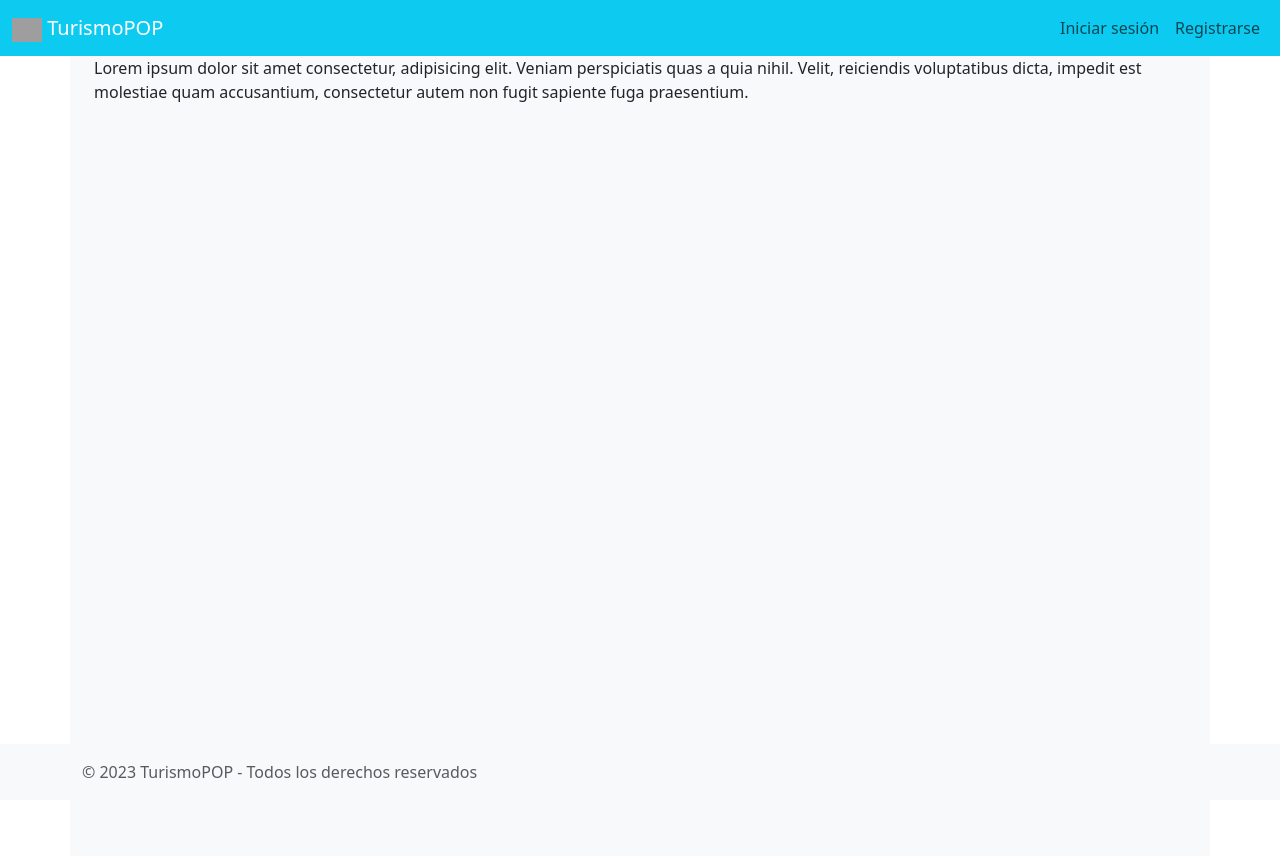
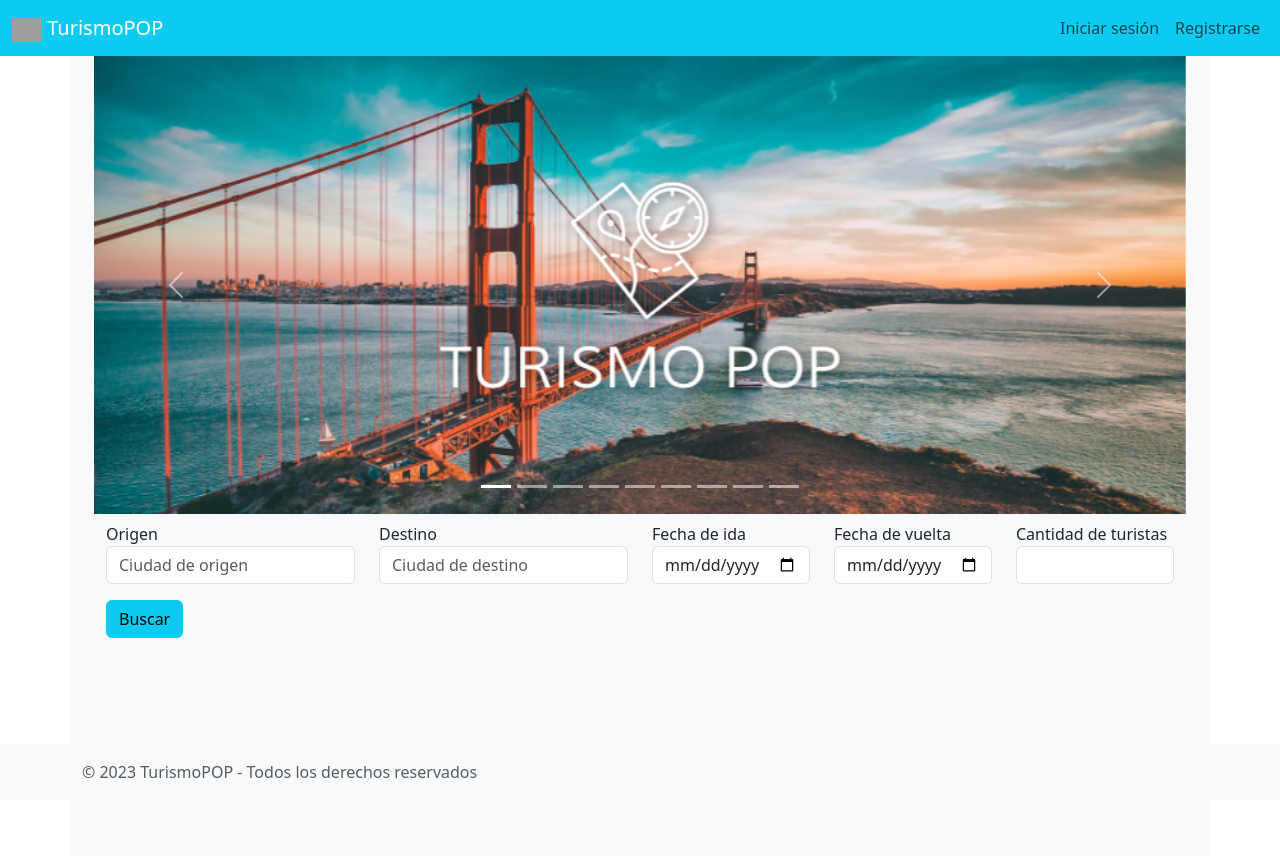
Before and after one commit to FrancoMuzzio/TurismoPOP, a PHP site: page / in a window 1280 px wide. Run offline with PHP 8.4, Linux system fonts and the light colour scheme; grey boxes are pictures that could not be loaded.

Commit message:
Carrousel y buscador

```diff
--- a/components/header.php
+++ b/components/header.php
@@ -1,7 +1,7 @@
   <nav class="navbar sticky-top navbar-expand-lg navbar-info bg-info">
     <div class="container-fluid">
       <a class="navbar-brand navbar-dark" href="#">
-        <img src="./assets/img/logo_trans_blanco.png" alt="Bootstrap" width="30" height="24"> TurismoPOP
+        <img src="./assets/img/logos/logo_trans_blanco.png" alt="Bootstrap" width="30" height="24"> TurismoPOP
       </a>
       <button class="navbar-toggler navbar-info" type="button" data-bs-toggle="collapse" data-bs-target="#navbarNav" aria-controls="navbarNav" aria-expanded="false" aria-label="Toggle navigation">
         <span class="navbar-toggler-icon"></span>
--- a/index.php
+++ b/index.php
@@ -14,9 +14,89 @@
   <div class="container d-flex flex-column bg-light" style="min-height: 100vh;">
   <main class="flex-grow-1">
     <div class="container">
-      <!-- Contenido del main aquí -->
-      Lorem ipsum dolor sit amet consectetur, adipisicing elit. Veniam perspiciatis quas a quia nihil. Velit, reiciendis voluptatibus dicta, impedit est molestiae quam accusantium, consectetur autem non fugit sapiente fuga praesentium.
+      <!-- Carrousel de imagenes -->
+      <div id="carouselPublicidad" class="carousel slide">
+        <div class="carousel-indicators">
+          <button type="button" data-bs-target="#carouselPublicidad" data-bs-slide-to="0" class="active" aria-current="true" aria-label="Slide 1"></button>
+          <button type="button" data-bs-target="#carouselPublicidad" data-bs-slide-to="1" aria-label="Slide 2"></button>
+          <button type="button" data-bs-target="#carouselPublicidad" data-bs-slide-to="2" aria-label="Slide 3"></button>
+          <button type="button" data-bs-target="#carouselPublicidad" data-bs-slide-to="3" aria-label="Slide 4"></button>
+          <button type="button" data-bs-target="#carouselPublicidad" data-bs-slide-to="4" aria-label="Slide 5"></button>
+          <button type="button" data-bs-target="#carouselPublicidad" data-bs-slide-to="5" aria-label="Slide 6"></button>
+          <button type="button" data-bs-target="#carouselPublicidad" data-bs-slide-to="6" aria-label="Slide 7"></button>
+          <button type="button" data-bs-target="#carouselPublicidad" data-bs-slide-to="7" aria-label="Slide 8"></button>
+          <button type="button" data-bs-target="#carouselPublicidad" data-bs-slide-to="8" aria-label="Slide 9"></button>
+        </div>
+        <div class="carousel-inner">
+          <div class="carousel-item active">
+            <img src="./assets/img/fondos/fondo_001.png" class="d-block w-100" alt="Puente">
+          </div>
+          <div class="carousel-item">
+            <img src="./assets/img/fondos/fondo_002.png" class="d-block w-100" alt="Venecia">
+          </div>
+          <div class="carousel-item">
+            <img src="./assets/img/fondos/fondo_003.png" class="d-block w-100" alt="Cañon">
+          </div>
+          <div class="carousel-item">
+            <img src="./assets/img/fondos/fondo_004.png" class="d-block w-100" alt="Ruinas">
+          </div>
+          <div class="carousel-item">
+            <img src="./assets/img/fondos/fondo_005.png" class="d-block w-100" alt="Amigos">
+          </div>
+          <div class="carousel-item">
+            <img src="./assets/img/fondos/fondo_006.png" class="d-block w-100" alt="Fondo ruido">
+          </div>
+          <div class="carousel-item">
+            <img src="./assets/img/fondos/fondo_007.png" class="d-block w-100" alt="Fondo rosa">
+          </div>
+          <div class="carousel-item">
+            <img src="./assets/img/fondos/fondo_008.png" class="d-block w-100" alt="Fondo pintura">
+          </div>
+          <div class="carousel-item">
+            <img src="./assets/img/fondos/fondo_009.png" class="d-block w-100" alt="Fondo violeta">
+          </div>
+        </div>
+        <button class="carousel-control-prev" type="button" data-bs-target="#carouselPublicidad" data-bs-slide="prev">
+          <span class="carousel-control-prev-icon" aria-hidden="true"></span>
+          <span class="visually-hidden">Previous</span>
+        </button>
+        <button class="carousel-control-next" type="button" data-bs-target="#carouselPublicidad" data-bs-slide="next">
+          <span class="carousel-control-next-icon" aria-hidden="true"></span>
+          <span class="visually-hidden">Next</span>
+        </button>
+      </div>
+      <!-- Buscador -->
+      <div class="container mt-2">
+        <form>
+          <div class="row">
+            <div class="col-md-3 mb-3">
+              <label for="origen">Origen</label>
+              <input type="text" class="form-control" id="origen" placeholder="Ciudad de origen" required>
+            </div>
+            <div class="col-md-3 mb-3">
+              <label for="destino">Destino</label>
+              <input type="text" class="form-control" id="destino" placeholder="Ciudad de destino" required>
+            </div>
+            <div class="col-md-2 mb-3">
+              <label for="fecha-ida">Fecha de ida</label>
+              <input type="date" class="form-control" id="fecha-ida" required>
+            </div>
+            <div class="col-md-2 mb-3">
+              <label for="fecha-vuelta">Fecha de vuelta</label>
+              <input type="date" class="form-control" id="fecha-vuelta" required>
+            </div>
+            <div class="col-md-2 mb-3">
+              <label for="cantidad-turistas">Cantidad de turistas</label>
+              <input type="number" class="form-control" id="cantidad-turistas" min="1" max="10" required>
+            </div>
+          </div>
+          <button class="btn btn-info" type="submit">Buscar</button>
+        </form>
+      </div>
+
+
     </div>
+
   </main>
   <footer>
   <?php include "./components/footer.php"; ?>
```
Also changed, not shown: assets/img/banners/banner_101.png (renamed from assets/img/banner_101.png), assets/img/banners/banner_l_101.png (renamed from assets/img/banner_l_101.png), assets/img/banners/banner_l_102.png (renamed from assets/img/banner_l_102.png), assets/img/banners/banner_l_103.png (renamed from assets/img/banner_l_103.png), assets/img/fondo_004.png (deleted), assets/img/fondo_005.png (deleted), assets/img/fondo_006.png (deleted), assets/img/fondo_007.png (deleted), assets/img/fondo_008.png (deleted), assets/img/fondo_009.png (deleted), assets/img/fondos/fondo_001.png (renamed from assets/img/fondo_001.png), assets/img/fondos/fondo_002.png (renamed from assets/img/fondo_002.png), assets/img/fondos/fondo_003.png (renamed from assets/img/fondo_003.png), assets/img/logo.png (deleted), 1 more files, 14 other files.
